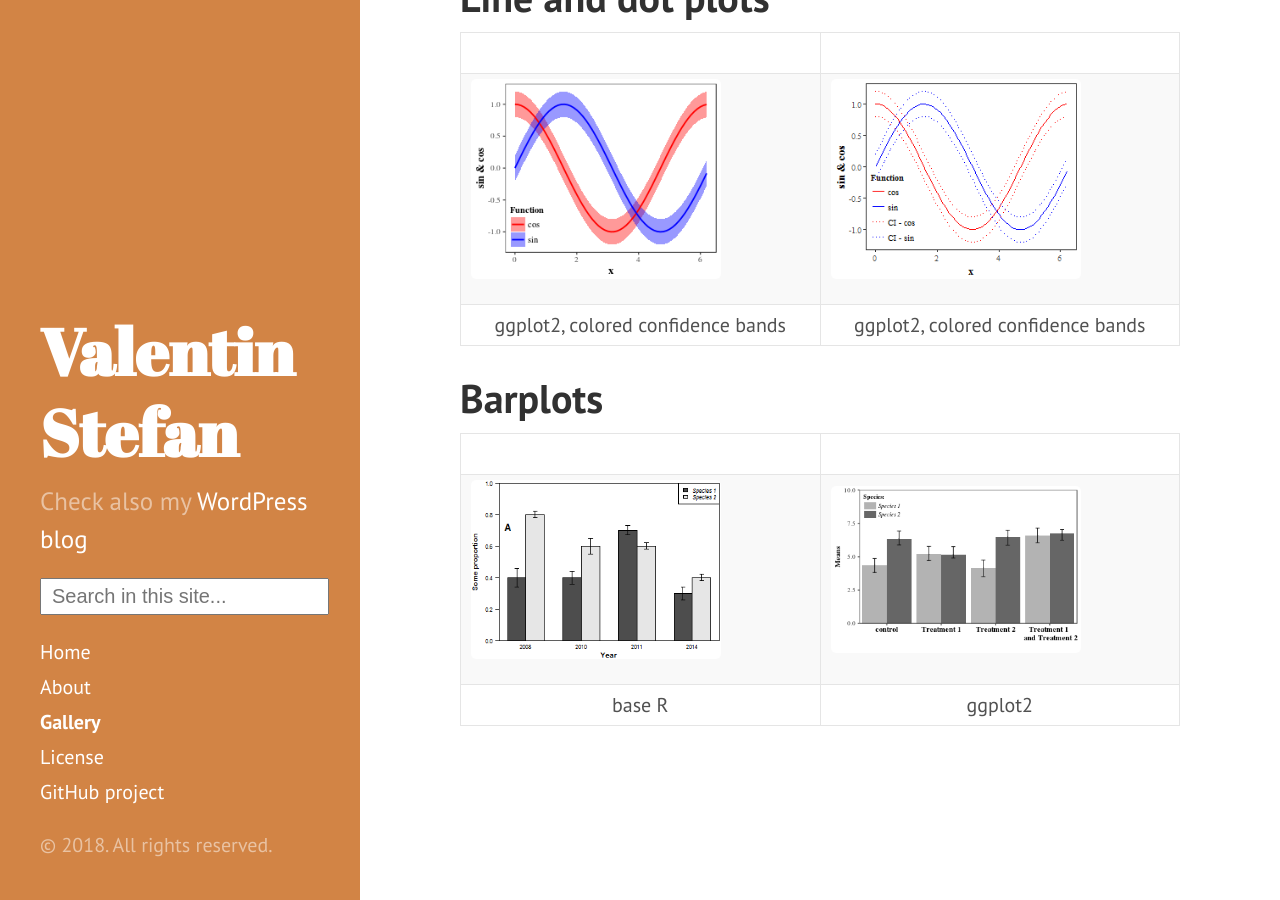
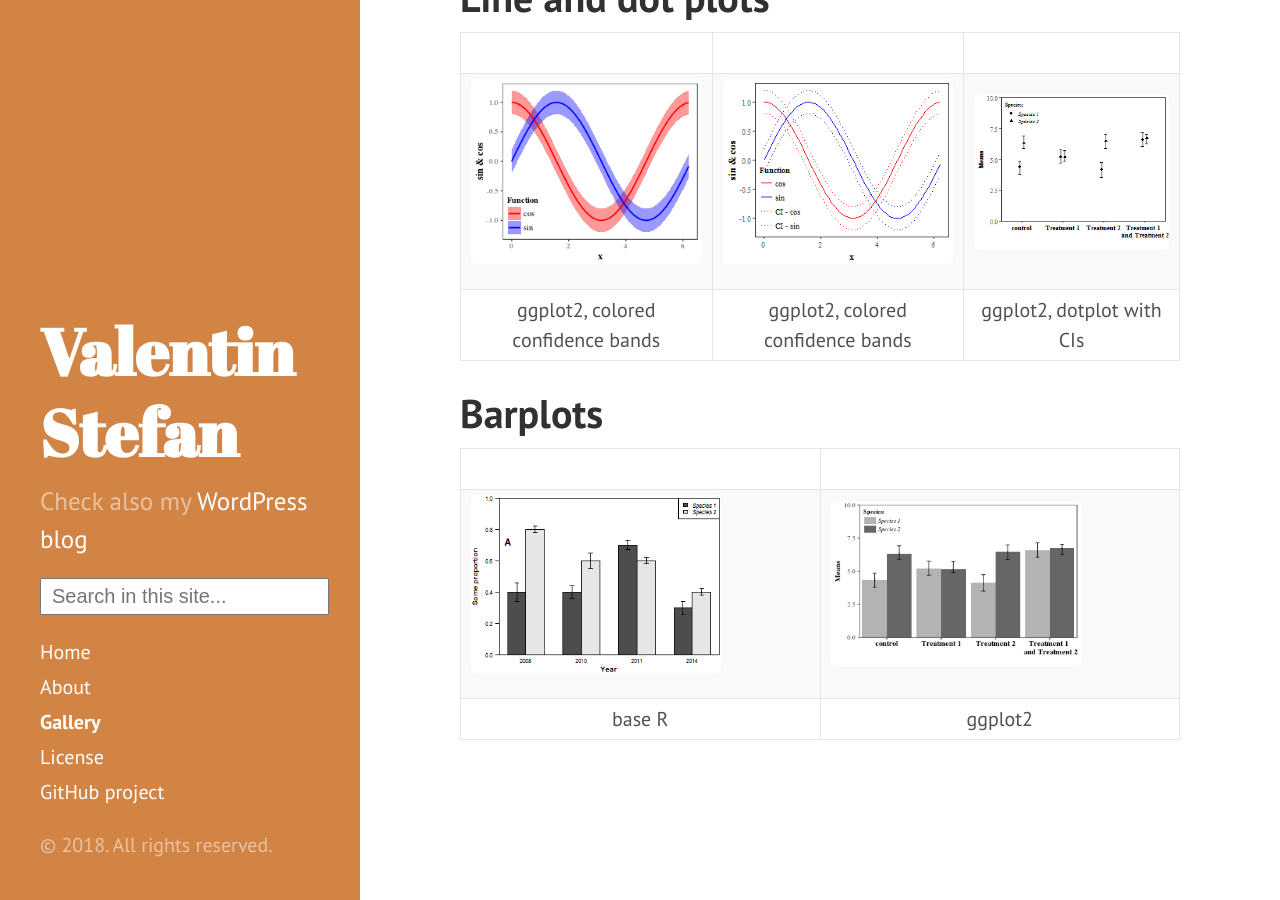
Before and after one commit to valentinitnelav/valentinitnelav.github.io, a Jekyll site: the page built from gallery.md, in a window 1280 px wide and 900 px high, scrolled down 872 px. Built offline with Jekyll 4.4.1, drawn with Linux system fonts in a browser that asks for light colours; nearby versions of some CDN libraries; comment, search, counter and statistics services are not loaded.

Commit message:
add dotplot_ci_bars

```diff
--- a/gallery.md
+++ b/gallery.md
@@ -50,8 +50,8 @@ ggplot2 - Pacific centered world map    | Shift central (prime) meridian
 
 |                                       |                                         |
 :-------------------------------------: | :-------------------------------------: | :-------------------------------------:
-[![][l1]{:width="250px"}][cl1]          | [![][l2]{:width="250px"}][cl2]          |
-ggplot2, colored confidence bands       | ggplot2, colored confidence bands       |
+[![][l1]{:width="250px"}][cl1]          | [![][l2]{:width="250px"}][cl2]          | [![][l3]{:width="250px"}][cl3]
+ggplot2, colored confidence bands       | ggplot2, colored confidence bands       | ggplot2, dotplot with CIs
 
 [//]: # -----------------------------------------------------------------------
 [//]: # Links to line & dot plots (l) and code (cl)
@@ -62,6 +62,9 @@ ggplot2, colored confidence bands       | ggplot2, colored confidence bands
 
 [l2]: https://raw.githubusercontent.com/valentinitnelav/valentinitnelav.github.io/master/gallery/colored_confidence_lines.png
 [cl2]: https://github.com/valentinitnelav/valentinitnelav.github.io/blob/master/gallery/colored_confidence_lines.R
+
+[l3]: https://raw.githubusercontent.com/valentinitnelav/valentinitnelav.github.io/master/gallery/dotplot_ci_bars.png
+[cl3]: https://github.com/valentinitnelav/valentinitnelav.github.io/blob/master/gallery/dotplot_ci_bars.R
 
 
 [//]: # ===============================================================================================================
```
